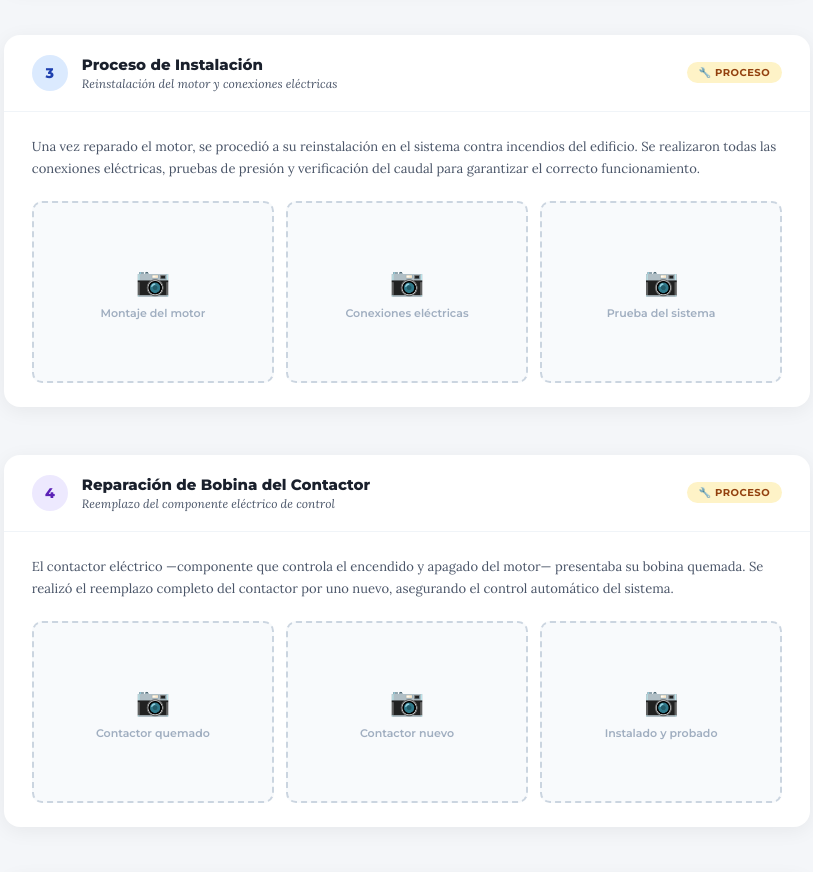
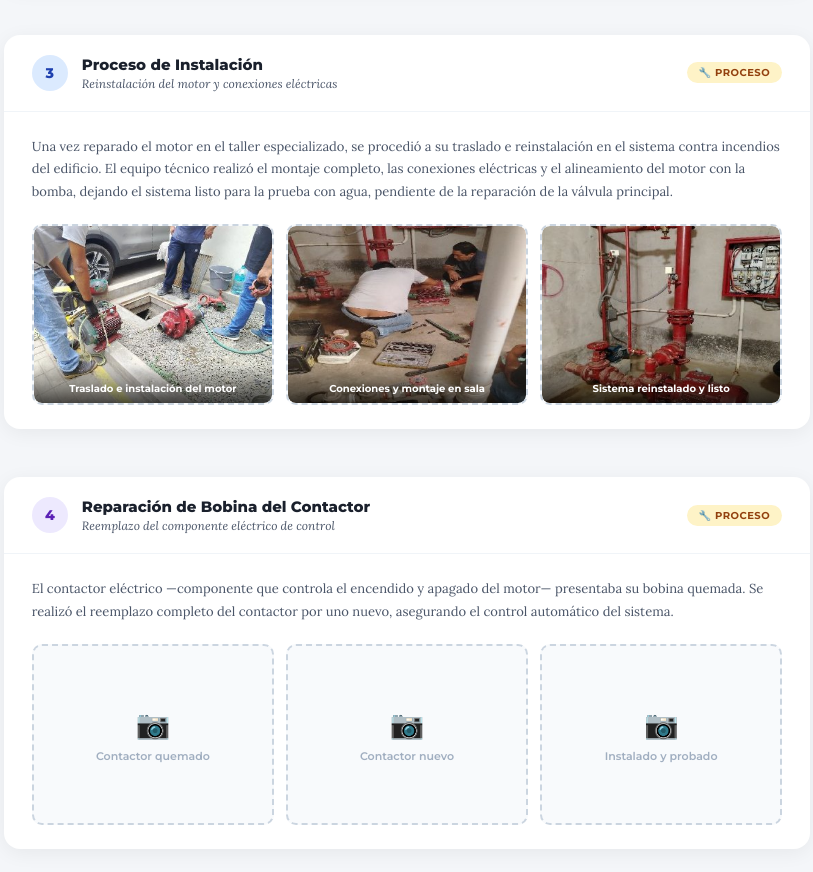
Before and after one commit to andydevsec/sol-de-los-cedros, a plain HTML site: page trabajo-incendio.html in a window 1280 px wide. Shown: the part 1240-2112 px from the top of the page, without its empty margins (233-1046 px from the left). Drawn offline with Linux system fonts and the light colour scheme.

Commit message:
Update trabajo-incendio.html
Ingreso de foto y contenido en proceso de instalación

```diff
--- a/trabajo-incendio.html
+++ b/trabajo-incendio.html
@@ -558,28 +558,23 @@
     </div>
     <div class="etapa-body">
       <p class="etapa-descripcion">
-        Una vez reparado el motor, se procedió a su reinstalación en el sistema contra incendios del edificio.
-        Se realizaron todas las conexiones eléctricas, pruebas de presión y verificación del caudal
-        para garantizar el correcto funcionamiento.
+        Una vez reparado el motor en el taller especializado, se procedió a su traslado e
+        reinstalación en el sistema contra incendios del edificio. El equipo técnico realizó
+        el montaje completo, las conexiones eléctricas y el alineamiento del motor con la bomba,
+        dejando el sistema listo para la prueba con agua, pendiente de la reparación de la válvula principal.
       </p>
       <div class="galeria">
         <div class="foto-card" onclick="verFoto(this)">
-          <!-- <img src="fotos/incendio-instalacion-1.jpg"> -->
-          <span class="foto-icon">📷</span>
-          <span>Montaje del motor</span>
-          <span class="foto-label">Montaje</span>
+          <img src="fotos/incendio-instalacion-1.png">
+          <span class="foto-label">Traslado e instalación del motor</span>
         </div>
         <div class="foto-card" onclick="verFoto(this)">
-          <!-- <img src="fotos/incendio-instalacion-2.jpg"> -->
-          <span class="foto-icon">📷</span>
-          <span>Conexiones eléctricas</span>
-          <span class="foto-label">Conexiones</span>
+          <img src="fotos/incendio-instalacion-2.png">
+          <span class="foto-label">Conexiones y montaje en sala</span>
         </div>
         <div class="foto-card" onclick="verFoto(this)">
-          <!-- <img src="fotos/incendio-instalacion-3.jpg"> -->
-          <span class="foto-icon">📷</span>
-          <span>Prueba del sistema</span>
-          <span class="foto-label">Prueba</span>
+          <img src="fotos/incendio-instalacion-3.png">
+          <span class="foto-label">Sistema reinstalado y listo</span>
         </div>
       </div>
     </div>
```
